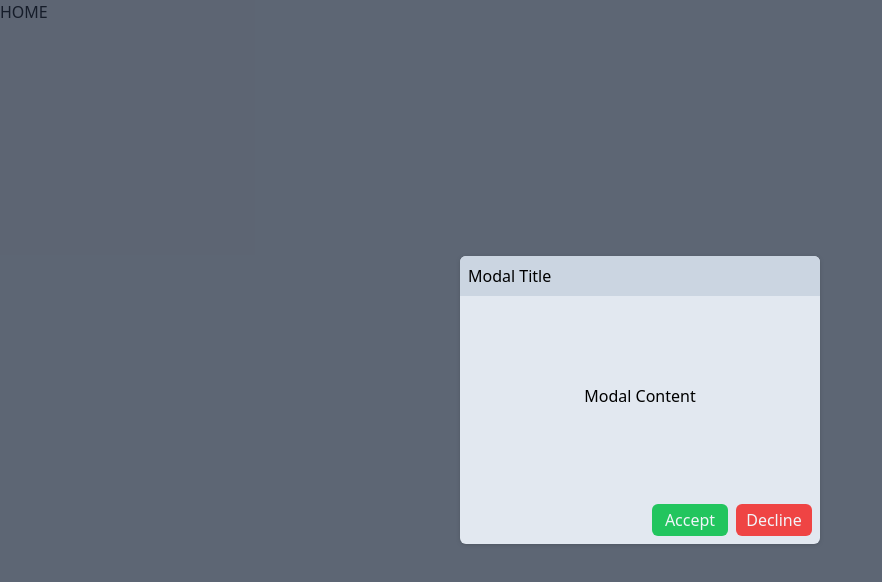
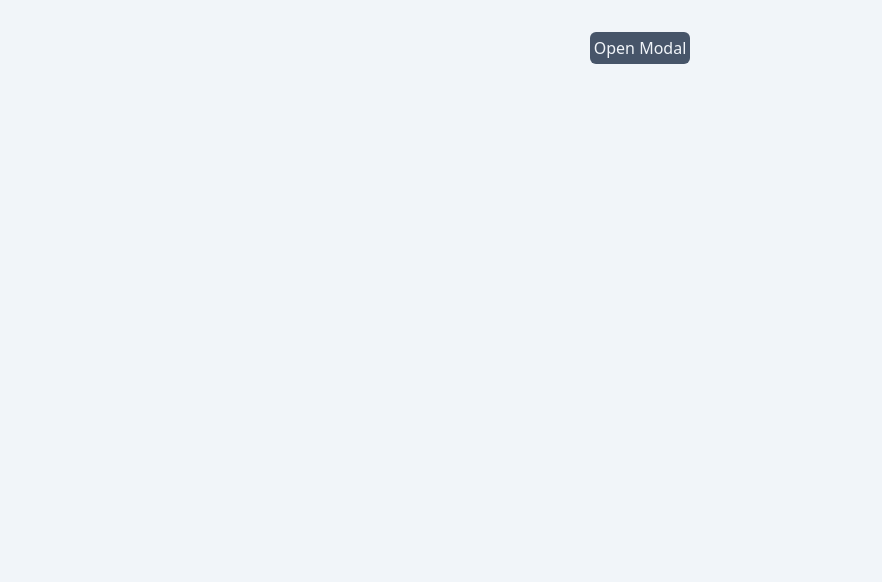
Before and after one commit to ThiagoDaurizio/CompositionPattern, a Next.js app: page / in a window 1280 px wide. Shown: the top 582 px of the page, without its empty margins (0-882 px from the left). Built offline with nearby package versions, Linux system fonts and the light colour scheme.

Commit message:
feature: modal workflow implemented and full compositioned

```diff
--- a/package.json
+++ b/package.json
@@ -17,7 +17,11 @@
     "postcss": "8.4.26",
     "react": "18.2.0",
     "react-dom": "18.2.0",
+    "react-icons": "^4.10.1",
     "tailwindcss": "3.3.3",
     "typescript": "5.1.6"
+  },
+  "devDependencies": {
+    "@types/react-icons": "^3.0.0"
   }
 }
--- a/src/app/page.tsx
+++ b/src/app/page.tsx
@@ -4,14 +4,22 @@ import { Modal } from "@/compositions/Modal"
 import { useState } from "react"
 
 export default function Home() {
-  const [isOpened, set_isOpened] = useState<boolean>(true)
+  const [isOpened, set_isOpened] = useState<boolean>(false)
+
+  const handleConfirm = () => {
+    window.alert('confirmed')
+    set_isOpened(false)
+  }
 
   return (
-    <main className="bg-slate-100 min-h-screen">
-      <p>HOME</p>
+    <main className="bg-slate-100 min-h-screen flex justify-center pt-8">
+      <button
+        onClick={() => set_isOpened(true)}
+        className="bg-slate-600 rounded-md text-slate-100 h-[32px] w-[100px]"
+      >Open Modal</button>
 
       {isOpened &&
-        (<Modal.Root>
+        (<Modal.Root backdropClose onClose={() => set_isOpened(false)}>
           <Modal.Header>
             <Modal.Title>
               Modal Title
@@ -22,8 +30,14 @@ export default function Home() {
 
           </Modal.Content>
           <Modal.Footer>
-            <Modal.Action color={'success'}>Accept</Modal.Action>
-            <Modal.Action color={'error'}>Decline</Modal.Action>
+            <Modal.Action
+              color={'success'}
+              onClick={handleConfirm}
+            >OK</Modal.Action>
+            <Modal.Action
+              color={'error'}
+              onClick={() => set_isOpened(false)}
+            >Cancel</Modal.Action>
           </Modal.Footer>
         </Modal.Root>
       )}
--- a/src/compositions/Modal/ModalRoot.tsx
+++ b/src/compositions/Modal/ModalRoot.tsx
@@ -1,16 +1,32 @@
+'use client'
 import React, { ReactNode } from 'react'
+import { AiOutlineClose } from 'react-icons/ai'
 
 interface IProps {
   children: ReactNode
+  onClose?: () => void
+  backdropClose?: boolean
 }
 
-const ModalRoot = ({children}: IProps) => {
+const ModalRoot = ({
+  children,
+  onClose,
+  backdropClose = false
+}: IProps) => {
+
+  const backdropClick = (event: any) => {
+    if(event.target.id === 'backdrop' && backdropClose && onClose){
+      onClose()
+    }
+  }
+
+
   return (
-    <div className='min-h-screen w-screen bg-slate-800/70 absolute top-0 left-0 z-40'>
+    <div onClick={backdropClick} id={'backdrop'} className='min-h-screen w-screen bg-slate-800/70 absolute top-0 left-0 z-40'>
       <div className='w-[360px] bg-slate-200 rounded-md overflow-hidden drop-shadow fixed top-[50%] left-[50%] translate-x-[-50%] translate-y-[-50%]'>
         {children}
-        <button className='absolute top-0 right-2'>
-
+        <button className='absolute top-2 right-2' onClick={onClose}>
+         <AiOutlineClose/>
         </button>
       </div>
     </div>
--- a/src/compositions/Modal/components/ModalAction.tsx
+++ b/src/compositions/Modal/components/ModalAction.tsx
@@ -1,20 +1,25 @@
+'use client'
 import { buttonPalletes } from '@/compositions/colors'
 import React, { ReactNode } from 'react'
 
 interface IProps extends React.ButtonHTMLAttributes<HTMLButtonElement> {
+  children: ReactNode
   color?: 'error' | 'success' | 'warning' | 'info' | 'none'
+  onClick: () => void
+
 }
 
 const ModalAction = ({
-  children, className, color = 'none', onClick, ...rest
+  children,
+  color = 'none',
+  onClick
 }: IProps) => {
   const colorButton = buttonPalletes[color]
 
   return (
     <button
-      {...rest}
       onClick={onClick}
-      className={`p-1 w-[76px] rounded-md text-slate-100 flex items-center justify-center ${className} ${colorButton}`}
+      className={`px-1 w-[76px] h-[28px] rounded-md text-slate-100 flex items-center justify-center ${colorButton}`}
     >
       {children}
     </button>
--- a/src/compositions/Modal/components/ModalTitle.tsx
+++ b/src/compositions/Modal/components/ModalTitle.tsx
@@ -4,7 +4,10 @@ interface IProps {
   children: ReactNode
 }
 
-const ModalTitle = ({children}: IProps) => {
+const ModalTitle = ({
+  children
+}: IProps) => {
+
   return (
     <p>{children}</p>
   )
```
Also changed, not shown: 1 other file (tests, documents, lock files or other folders).
